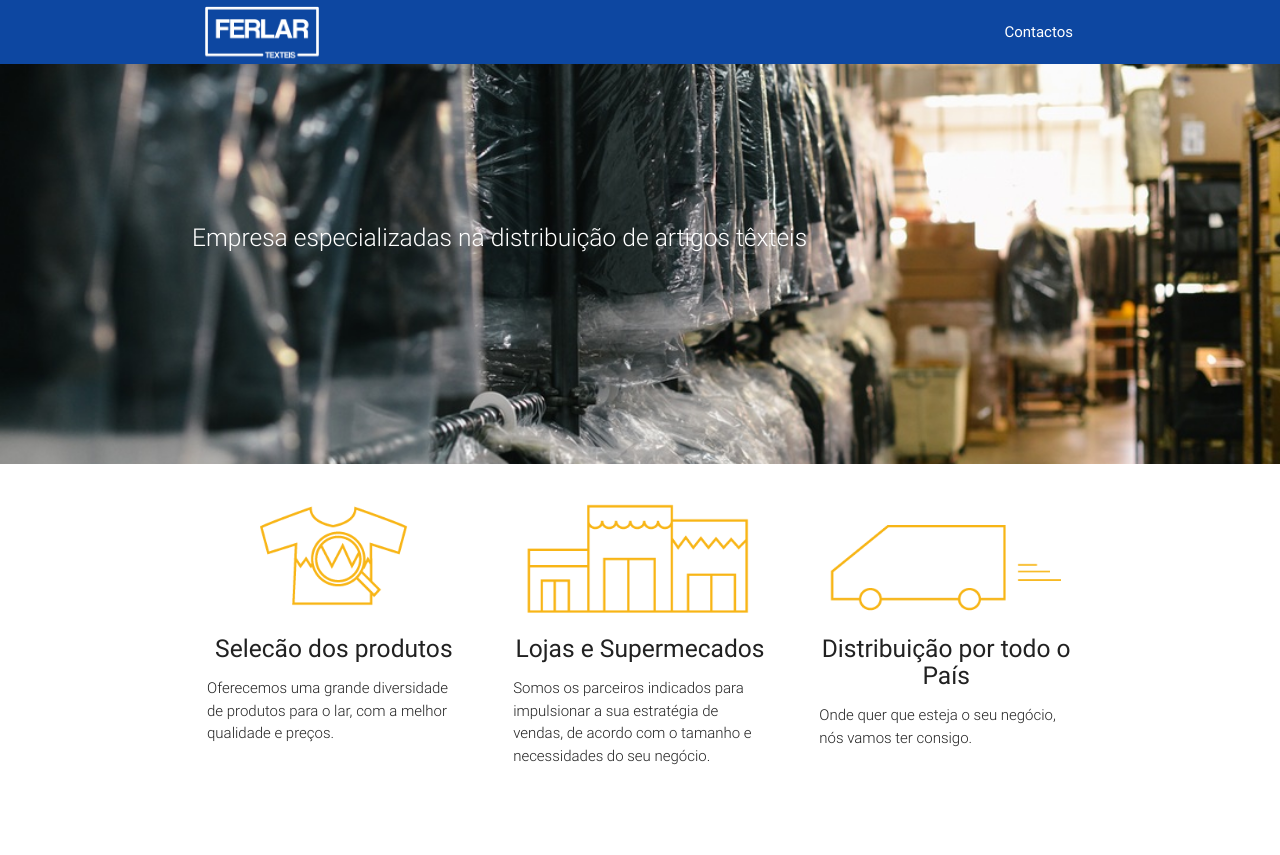
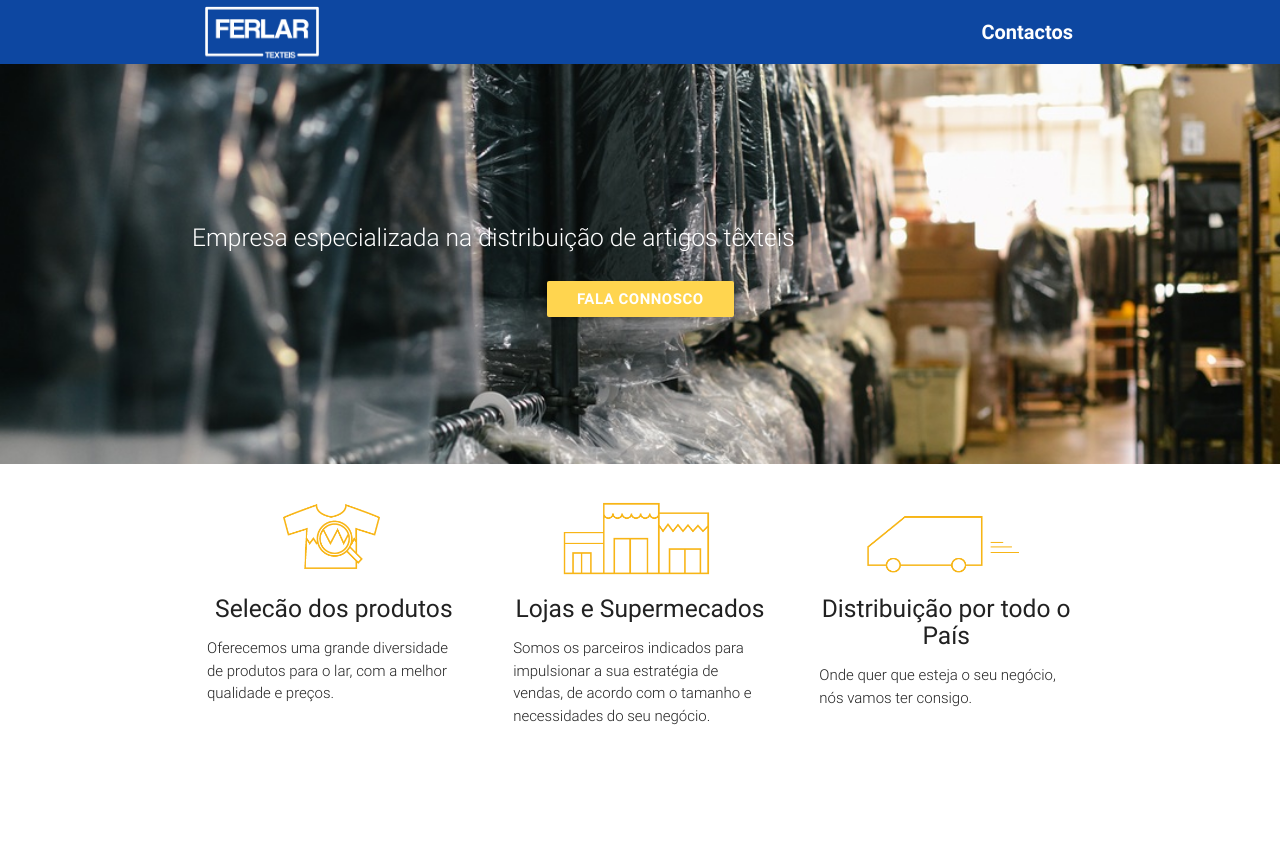
Before and after one commit to ferlar/ferlar.github.io, a plain HTML site: page index.html in a window 1280 px wide. Shown: the top 855 px of the page. Drawn offline with nearby package versions, Linux system fonts and the light colour scheme.

Commit message:
Added btn trigger chat, update nav, added styles

```diff
--- a/css/style.css
+++ b/css/style.css
@@ -35,7 +35,18 @@
 	  -moz-background-size: cover;
 	  -o-background-size: cover;
 	  background-size: cover;
-	}
+}
+.nav-wrapper {
+	font-weight: 800;
+}
+
+.nav-wrapper a{
+	font-size: 20px;
+}
+
+.button {
+	font-weight: 600;
+}
 
 @media only screen and (min-device-width: 600px) {
 /* Navbar */
@@ -58,8 +69,17 @@
 	  -o-background-size: cover;
 	  background-size: cover;
 	}
+
+	.icon-block img {
+		width: 180px;
+		padding-left: 10px;
+	    padding-right: 15px;
+	}
 }
 
 @media only screen and (min-device-width: 993px) {
-
+	.icon-block img {
+		width: 235px;
+		padding: 0;
+	}
 }
--- a/index.html
+++ b/index.html
@@ -18,7 +18,7 @@
       </ul>
 
       <ul id="nav-mobile" class="side-nav">
-        <li><a href="#">Navbar Link</a></li>
+        <li><a href="#">Contactos</a></li>
       </ul>
       <a href="#" data-activates="nav-mobile" class="button-collapse"><i class="material-icons">menu</i></a>
     </div>
@@ -28,10 +28,12 @@
       <br><br>
       <div class="hero">
           <div class="row col m5 col s12">
-            <h5 class="header hero-call col s12 light white-text">Empresa especializadas na distribuição de artigos têxteis</h5>
+            <h5 class="header hero-call col s12 light white-text">Empresa especializada na distribuição de artigos têxteis</h5>
+          </div>
+          <div class="row center">
+              <a  onclick="openChat()" class="button btn waves-effect waves-light amber lighten-2">Fala connosco</a>
           </div>
       </div>
-
     </div>
   </div>
 
@@ -112,7 +114,7 @@
     </div>
     <div class="footer-copyright">
       <div class="container">
-      Made by <a class="orange-text text-lighten-3" href="http://diogomartf.github.io">Diogo Ferreira</a>
+       Made by <a class="orange-text text-lighten-3" href="http://diogomartf.github.io">Diogo Ferreira</a>
       </div>
     </div>
   </footer>
@@ -124,6 +126,13 @@
   <script src="js/init.js"></script>
 
   <!--  Crisp Messages-->
- <script type="text/javascript">CRISP_WEBSITE_ID = "-KA7eoZQV0YrGE6LfAq2";(function(){d=document;s=d.createElement("script");s.src="https://client.crisp.im/l.js";s.async=1;d.getElementsByTagName("head")[0].appendChild(s);})();</script>
+ <script type="text/javascript">CRISP_WEBSITE_ID = "-KA7eoZQV0YrGE6LfAq2";(function(){d=document;s=d.createElement("script");s.src="https://client.crisp.im/l.js";s.async=1;d.getElementsByTagName("head")[0].appendChild(s);})();
+ </script>
+ <script type="text/javascript">
+    function openChat(){
+       $crisp.chat.open()
+    }
+ </script>
+
   </body>
 </html>
```
